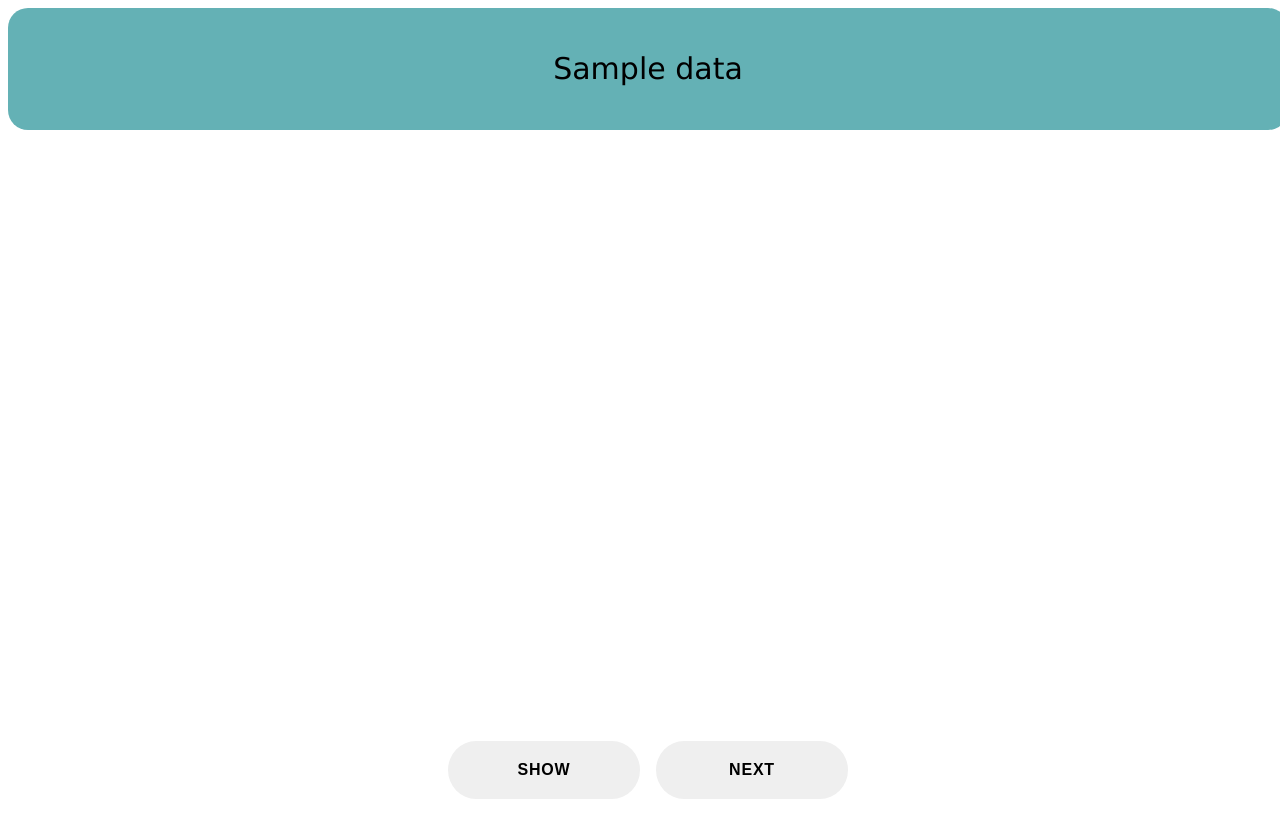
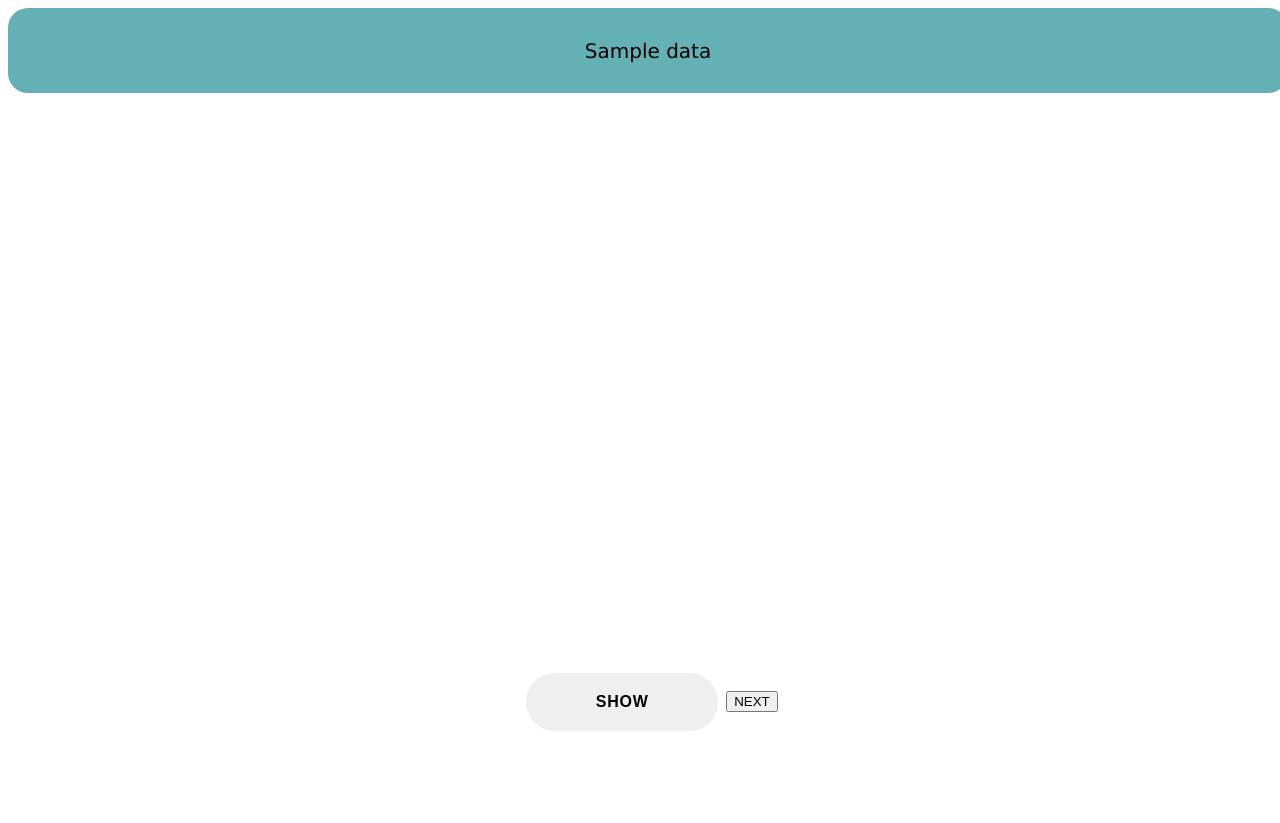
Before and after one commit to abhilb/vocabs, a Flask app: template templates/index.html in a window 1280 px wide. After the commit the page ends 731 px from the top, so only its background shows below. Run offline with Flask 2, Linux system fonts and the light colour scheme; the template is opened without the code that fills it: most values are stand-ins (such as "Sample title", 1, 10 or a date in 2020).

Commit message:
fixed styling

```diff
--- a/templates/index.html
+++ b/templates/index.html
@@ -19,9 +19,10 @@
         #question {
             background-color: #64b1b5;
             min-height: 10%;
+            height: 10%;
             border-radius: 15pt;
             margin: 0pt;
-            padding: 10pt;
+            padding: 2pt;
             display: flex;
             align-items: center;
             justify-content: center;
@@ -29,10 +30,11 @@
 
         #answer {
             min-height: 70%;
+            height: 70%;
             background-color: #cacaca;
             border-radius: 15pt;
             margin: 0pt;
-            padding: 10pt;
+            padding: 2pt;
             display: flex;
             align-items: center;
             justify-content: center;
@@ -40,15 +42,16 @@
 
         #btns {
             min-height: 10%;
+            height: 10%;
             margin: 0pt;
-            padding: 10pt;
+            padding: 2.5pt;
             display: flex;
             align-items: center;
             justify-content: center;
         }
 
         p {
-            font-size: 30px;
+            font-size: 20px;
             font-family: "Verdana";
         }
 
@@ -59,7 +62,9 @@
             min-height: 100%;
         }
 
-        .btn {
+
+
+        button {
             font-family: "Source Sans Pro", sans-serif;
             font-weight: 900;
             padding: 1.25rem 2rem;
@@ -93,7 +98,7 @@
         <div id="btns">
             <button id="show_btn" class="btn">SHOW</button>
             <form action="" method="post">
-                <input type="submit" name="next" value="NEXT" class="btn"/>
+                <input type="submit" name="next" value="NEXT" class="btn" />
             </form>
         </div>
     </div>
```
